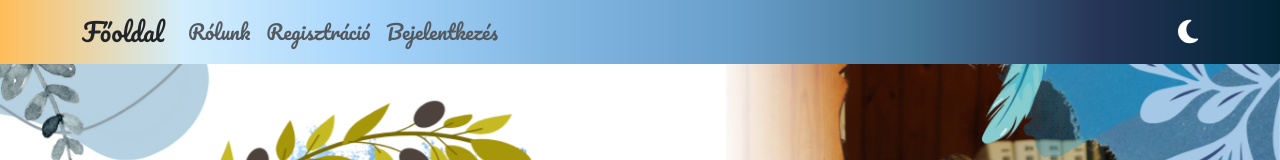
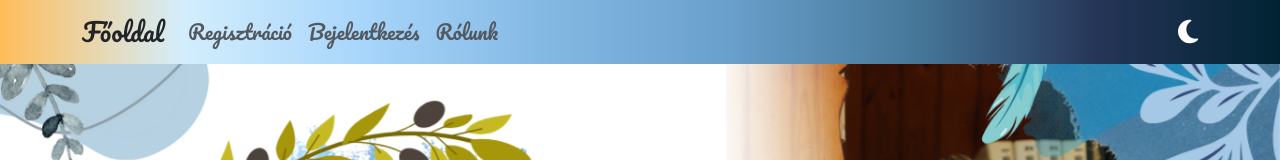
Before and after one commit to mcitomi/minerva, a React (Create React App) app in the folder frontend/: page / in a window 1280 px wide. Shown: the top 160 px of the page. Built offline with nearby package versions, Linux system fonts and the light colour scheme.

Commit message:
navbar update

```diff
--- a/frontend/src/components/MainNavbar.jsx
+++ b/frontend/src/components/MainNavbar.jsx
@@ -21,9 +21,9 @@ export default ({ toggleMode, isDarkMode }) => {
                 <Navbar.Brand as={Link} to="/" className="mainLink" style={{fontSize: "25px"}}>Főoldal</Navbar.Brand>
                 <Navbar.Collapse id="basic-navbar-nav" in={isOpen}>
                     <Nav className="me-auto">
-                        <Nav.Link as={Link} to="/about" className="link" style={{fontSize: "20px"}} onClick={handleLinkClick}>Rólunk</Nav.Link>
                         <Nav.Link as={Link} to="/registration" className="link" style={{fontSize: "20px"}} onClick={handleLinkClick}>Regisztráció</Nav.Link>
                         <Nav.Link as={Link} to="/login"  className="link" style={{fontSize: "20px"}} onClick={handleLinkClick}>Bejelentkezés</Nav.Link>
+                        <Nav.Link as={Link} to="/about" className="link" style={{fontSize: "20px"}} onClick={handleLinkClick}>Rólunk</Nav.Link>
                     </Nav>
                 </Navbar.Collapse>
                 <Image
```
